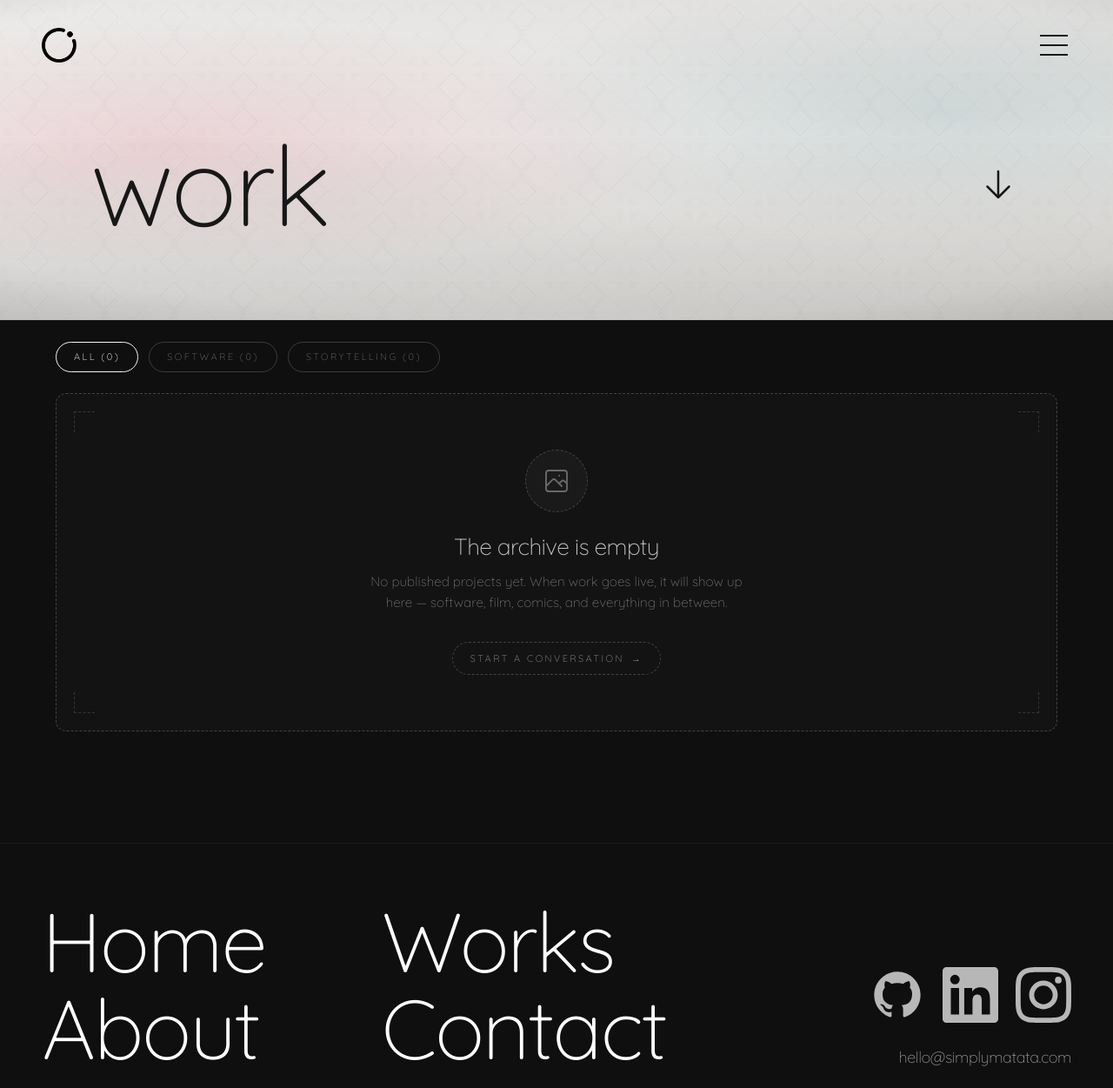
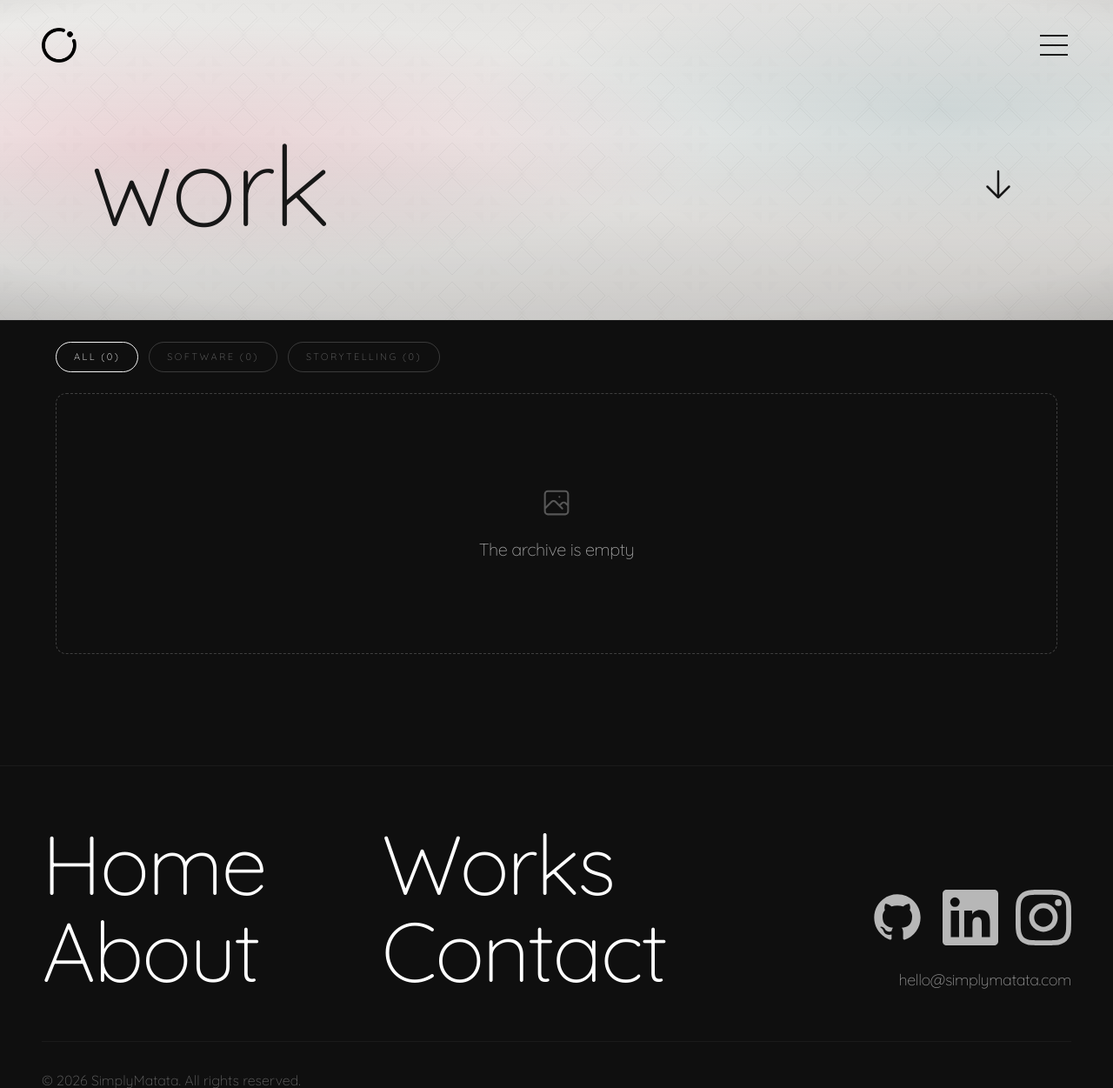
Before and after one commit to JamesMatata/SimplyMatata, a Django app: page /works/ in a window 1280 px wide. Shown: the top 1251 px of the page at 87% size. Run offline with Django 5.2, Linux system fonts and the light colour scheme; data that the repository does not hold is empty; some libraries are stand-ins or nearby versions.

Commit message:
Empty State

```diff
--- a/templates/index.html
+++ b/templates/index.html
@@ -350,7 +350,7 @@
         </article>
         {% endwith %}
         {% empty %}
-        {% include 'partials/works_empty_state.html' with full_width=True title="Nothing featured yet" subtitle="Selected works will appear here once they're published. The studio's busy — check back soon." show_cta=True %}
+        {% include 'partials/works_empty_state.html' with full_width=True title="Nothing featured yet" %}
         {% endfor %}
     </div>
     </div>
--- a/templates/partials/works_empty_state.html
+++ b/templates/partials/works_empty_state.html
@@ -1,31 +1,10 @@
 <div class="works-empty-state {% if full_width %}col-span-full{% endif %} {{ extra_class|default:'' }}">
-    <div class="relative flex min-h-[280px] flex-col items-center justify-center rounded-xl border border-dashed border-white/20 bg-white/[0.02] px-8 py-14 text-center sm:min-h-[320px] sm:px-12 sm:py-16 md:min-h-[360px]">
-        <span class="pointer-events-none absolute left-5 top-5 h-6 w-6 border-l border-t border-dashed border-white/15"></span>
-        <span class="pointer-events-none absolute right-5 top-5 h-6 w-6 border-r border-t border-dashed border-white/15"></span>
-        <span class="pointer-events-none absolute bottom-5 left-5 h-6 w-6 border-b border-l border-dashed border-white/15"></span>
-        <span class="pointer-events-none absolute bottom-5 right-5 h-6 w-6 border-b border-r border-dashed border-white/15"></span>
-
-        <div class="mb-6 flex h-16 w-16 items-center justify-center rounded-full border border-dashed border-white/20 bg-white/[0.03] text-white/35 sm:h-[4.5rem] sm:w-[4.5rem]">
-            <svg xmlns="http://www.w3.org/2000/svg" viewBox="0 0 24 24" fill="none" stroke="currentColor" stroke-width="1.25" class="h-8 w-8 sm:h-9 sm:w-9" aria-hidden="true">
-                <path stroke-linecap="round" stroke-linejoin="round" d="M4 16l4.586-4.586a2 2 0 012.828 0L16 16m-2-2l1.586-1.586a2 2 0 012.828 0L20 14m-6-6h.01M6 20h12a2 2 0 002-2V6a2 2 0 00-2-2H6a2 2 0 00-2 2v12a2 2 0 002 2z" />
-            </svg>
-        </div>
-
-        <p class="font-light tracking-tight text-white/75 text-xl sm:text-2xl md:text-[1.65rem]">
+    <div class="flex min-h-[260px] flex-col items-center justify-center rounded-xl border border-dashed border-white/20 px-8 py-14 text-center sm:min-h-[300px]">
+        <svg xmlns="http://www.w3.org/2000/svg" viewBox="0 0 24 24" fill="none" stroke="currentColor" stroke-width="1.25" class="mb-5 h-10 w-10 text-white/30" aria-hidden="true">
+            <path stroke-linecap="round" stroke-linejoin="round" d="M4 16l4.586-4.586a2 2 0 012.828 0L16 16m-2-2l1.586-1.586a2 2 0 012.828 0L20 14m-6-6h.01M6 20h12a2 2 0 002-2V6a2 2 0 00-2-2H6a2 2 0 00-2 2v12a2 2 0 002 2z" />
+        </svg>
+        <p class="font-light tracking-tight text-white/60 text-lg sm:text-xl">
             {{ title|default:"Nothing here yet" }}
         </p>
-        <p class="mt-3 max-w-md font-light leading-relaxed text-white/40 text-sm sm:text-[0.95rem]">
-            {{ subtitle|default:"The archive is quiet for now. New work lands here when it's ready for the world." }}
-        </p>
-
-        {% if show_cta %}
-        <a
-            href="{% url 'contact' %}"
-            class="mt-8 inline-flex items-center gap-2 rounded-full border border-dashed border-white/20 px-5 py-2.5 text-[11px] font-light uppercase tracking-[0.22em] text-white/55 transition-colors duration-300 hover:border-[#f5c518] hover:text-[#f5c518]"
-        >
-            Start a conversation
-            <span aria-hidden="true">&rarr;</span>
-        </a>
-        {% endif %}
     </div>
 </div>
--- a/templates/works.html
+++ b/templates/works.html
@@ -241,7 +241,7 @@
                 </div>
                 {% endwith %}
                 {% empty %}
-                {% include 'partials/works_empty_state.html' with full_width=True title="The archive is empty" subtitle="No published projects yet. When work goes live, it will show up here — software, film, comics, and everything in between." show_cta=True %}
+                {% include 'partials/works_empty_state.html' with full_width=True title="The archive is empty" %}
                 {% endfor %}
             </div>
 
@@ -250,7 +250,7 @@
                 x-cloak
                 class="mt-4"
             >
-                {% include 'partials/works_empty_state.html' with title="Nothing in this lane" subtitle="Try another filter, or browse the full archive to see everything at once." %}
+                {% include 'partials/works_empty_state.html' with title="Nothing in this lane" %}
             </div>
         </div>
     </section>
```
